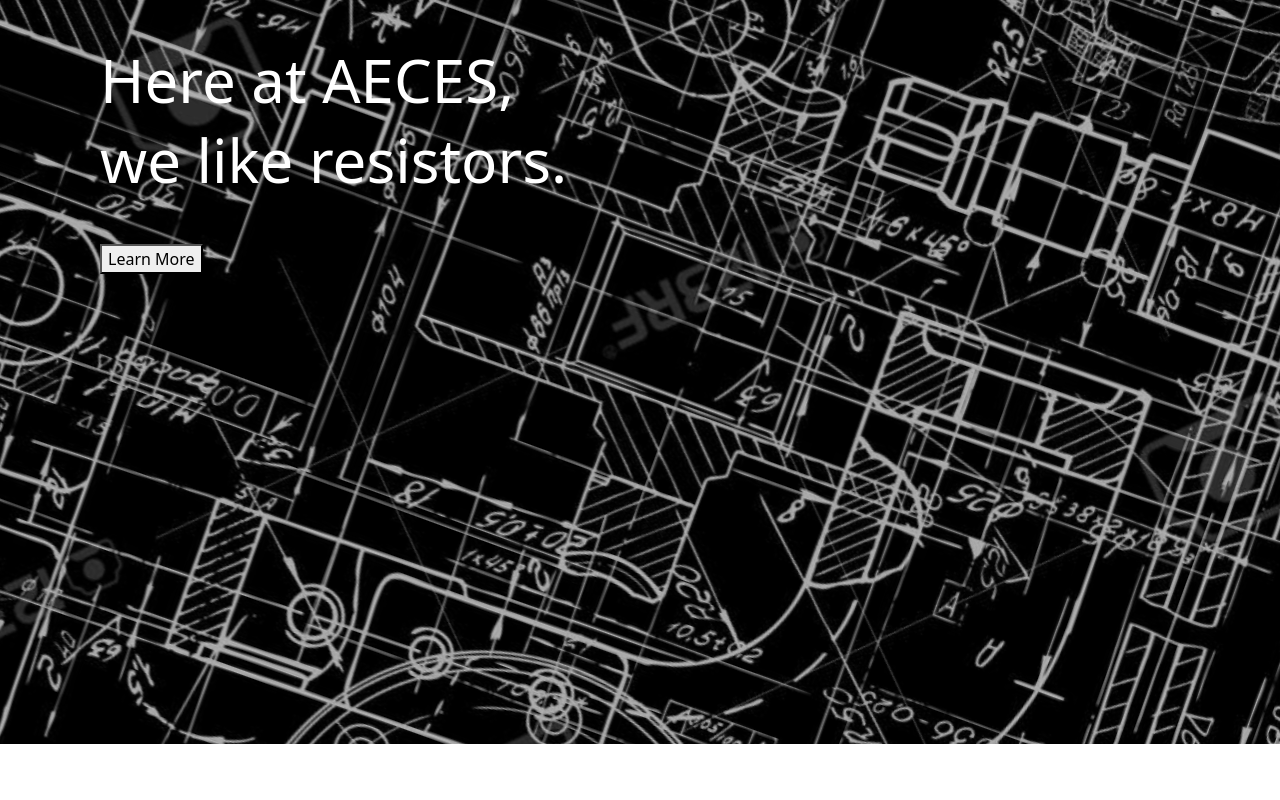
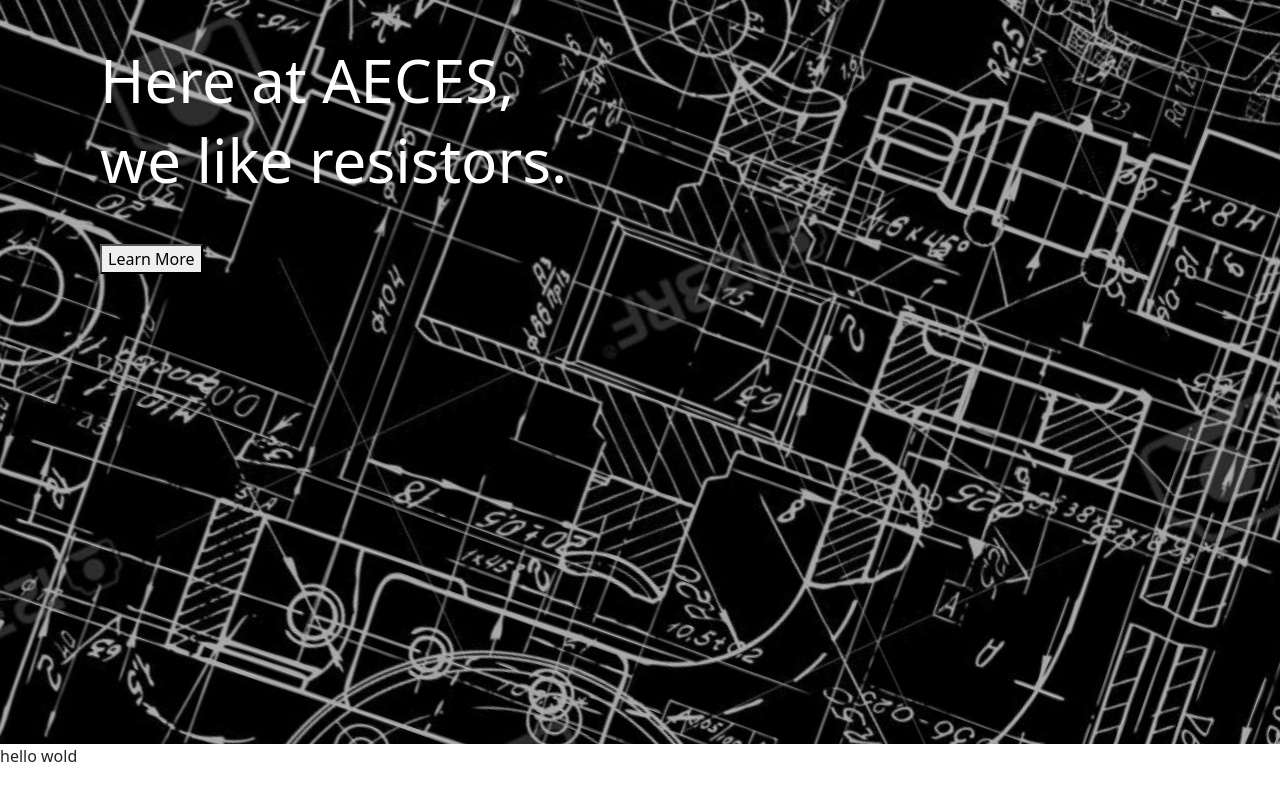
Before and after one commit to AECES-Technology-Advocacy-Department/AECES-Website, a React (Vite) app in the folder AECES-Website/: page / in a window 1280 px wide. Shown: the part 256-1056 px from the top of the page. Before the commit the page ends 1000 px from the top, so only its background shows below. Built offline with nearby package versions, Linux system fonts and the light colour scheme.

Commit message:
organized file structure

```diff
--- a/AECES-Website/src/App.tsx
+++ b/AECES-Website/src/App.tsx
@@ -1,11 +1,13 @@
-import NavBar from "./components/LandingPage/NavBar.tsx";
-import HeroSection from "./components/LandingPage/HeroSection.tsx";
+import LandingPage from "./components/LandingPage.tsx";
+import Body from "./components/Body.tsx";
+import Footer from "./components/Footer.tsx";
 
 function App() {
   return (
     <>
-      <NavBar />
-      <HeroSection />
+      <LandingPage />
+      <Body />
+      <Footer />
     </>
   );
 }
--- /dev/null
+++ b/AECES-Website/src/components/Body.tsx
@@ -0,0 +1,12 @@
+import Projects from "./Body/Projects.tsx"
+
+function Body() {
+    return (
+        <>
+            <div className=""></div>
+            <Projects />
+        </>
+    )
+}
+
+export default Body
--- /dev/null
+++ b/AECES-Website/src/components/Body/Projects.tsx
@@ -0,0 +1,9 @@
+function Projects() {
+    return (
+        <>
+            <div>hello wold</div>
+        </>
+    )
+}
+
+export default Projects
--- /dev/null
+++ b/AECES-Website/src/components/Footer.tsx
@@ -0,0 +1,14 @@
+function Footer() {
+    return (
+        <>
+            <footer className="cs-footer d-flex align-items-center">
+                <div className="ms-5">
+                    <span className="text-white px-2">All rights reserved</span>
+                    <p className="text-white px-2">Ateneo Electronics and Computer Engineering Society</p>
+                </div>
+            </footer>
+        </>
+    )
+}
+
+export default Footer
--- /dev/null
+++ b/AECES-Website/src/components/LandingPage.tsx
@@ -0,0 +1,14 @@
+import NavBar from "./LandingPage/NavBar.tsx";
+import HeroSection from "./LandingPage/HeroSection.tsx";
+import "./style.css"
+
+function LandingPage() {
+    return (
+        <>
+            <NavBar />
+            <HeroSection />
+        </>
+    )
+}
+
+export default LandingPage
--- a/AECES-Website/src/components/LandingPage/HeroSection.tsx
+++ b/AECES-Website/src/components/LandingPage/HeroSection.tsx
@@ -1,5 +1,5 @@
-import "./style.css"
-// all class names with prefix "cs-" is from this custom css file
+
+// all class names with prefix "cs-" is from the style.css file
 
 function HeroSection() {
     return (
```
Also changed, not shown: AECES-Website/src/components/style.css (renamed from AECES-Website/src/components/LandingPage/style.css).
